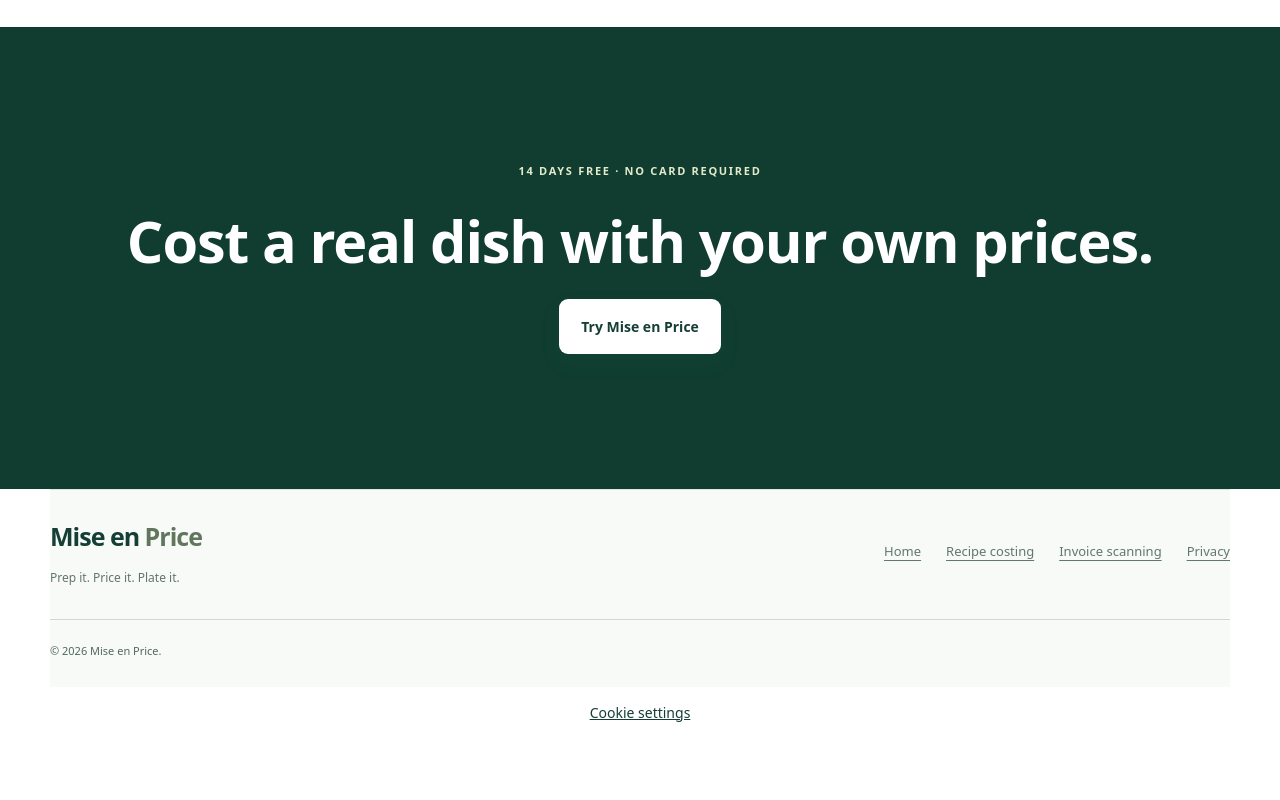
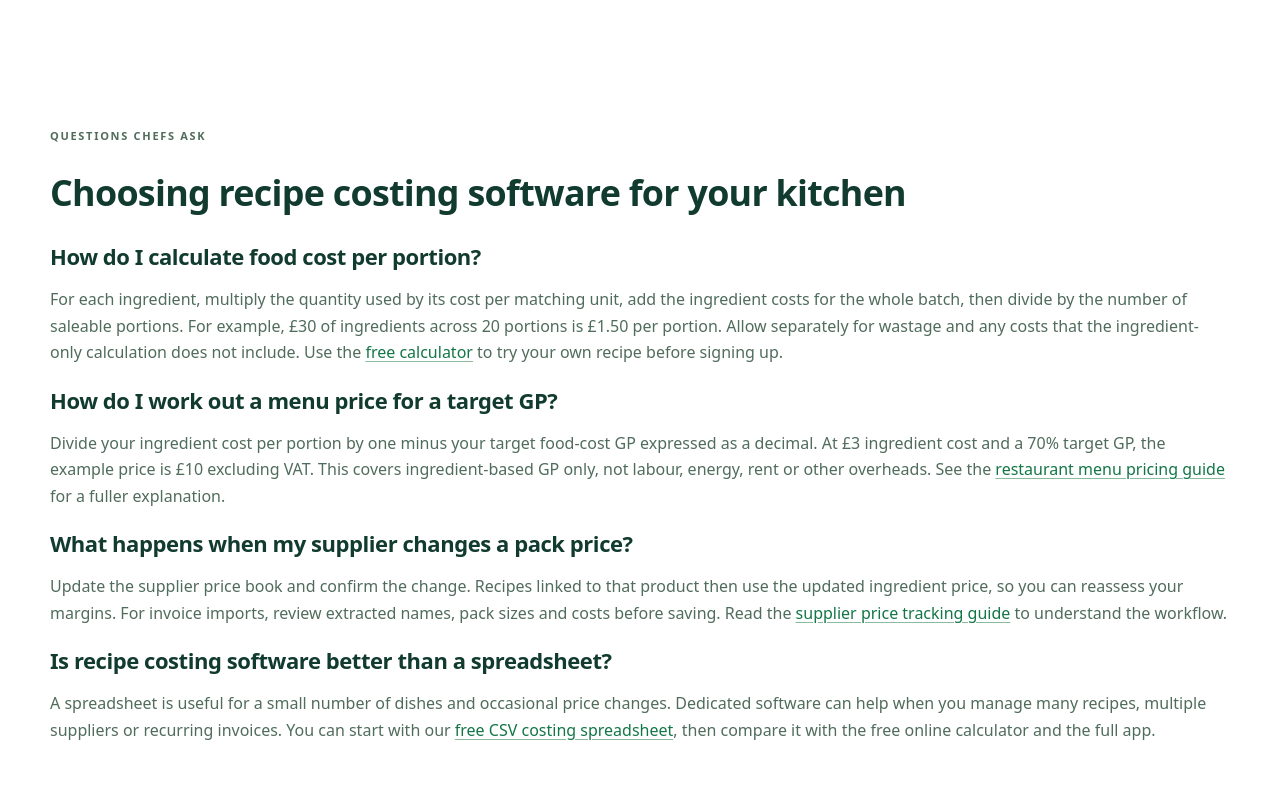
Before and after one commit to chef-chris-griggs/Menu-margin, a website: page marketing/recipe-costing-software.html in a window 1280 px wide. Shown: the part 2160-2960 px from the top of the page. Before the commit the page ends 2918 px from the top, so only its background shows below. Drawn offline with Linux system fonts and the light colour scheme.

Commit message:
SEO: improve software landing page with chef-focused search answers

```diff
--- a/marketing/recipe-costing-software.html
+++ b/marketing/recipe-costing-software.html
@@ -26,6 +26,17 @@
     <section class="hero wrap"><div class="hero-copy"><p class="eyebrow">Mise en Price · Kitchen costing software</p><h1>Recipe costing software for working chefs</h1><p class="lead">Know the ingredient cost of every dish before it reaches your menu.</p><p class="intro">Made for independent restaurants, caterers and busy professional kitchens.</p><a class="button" href="https://menu-margin.pages.dev/">Start your 14-day free trial</a> <a href="./#try-recipe" class="premium-calculator-link">Try free recipe calculator →</a><p class="small">No card required. After the trial, choose whether to subscribe for £9.99/month. No automatic charge.</p></div><div class="hero-visual"><aside class="premium-visual" aria-label="Mise en Price product screenshot"><div class="premium-visual-head"><span class="premium-visual-dot" aria-hidden="true"></span>Mise en Price <small>REAL APP SCREEN</small></div><img src="./screenshots/recipe-costing.webp" alt="Genuine Mise en Price app screenshot showing recipe costing controls" width="420" height="550" loading="lazy"><p class="premium-visual-caption">Recipe costing, without spreadsheets · Actual application screen</p></aside></div></section>
     <section class="section wrap workflow"><div class="section-heading"><p class="eyebrow">How it helps</p><h2>Built for the way kitchens work.</h2></div><ol class="steps"><li><span class="step-no">01</span><div><h3>Calculate food cost per portion</h3><p>Add ingredients, quantities and yield to see the cost of each portion. Set a selling price excluding VAT to review your food-cost gross profit.</p></div></li><li><span class="step-no">02</span><div><h3>Keep supplier prices in one place</h3><p>Save pack sizes, prices and suppliers in a price book, then link ingredients to your recipes.</p></div></li><li><span class="step-no">03</span><div><h3>Review GP when costs change</h3><p>When you confirm updated supplier prices, linked recipes use those prices so you can review your margins.</p></div></li><li><span class="step-no">04</span><div><h3>Save and export recipes</h3><p>Keep your recipes in your account, print costings and export CSVs for your kitchen records.</p></div></li></ol><p class="small">GP is based on ingredient cost and a selling price excluding VAT; labour, overheads and waste are not included.</p></section>
     <section class="section wrap" aria-labelledby="recipe-practical-example"><div class="section-heading"><p class="eyebrow">A practical costing check</p><h2 id="recipe-practical-example">What does each portion really cost?</h2></div><p>Start with a recipe you already make. For every ingredient, record the quantity used and the price of the purchased pack in matching units. Add those ingredient costs to calculate your batch total, then divide by the number of saleable portions. Check that your yield is realistic: a twenty-portion batch only costs what you expect if it actually serves twenty portions.</p><p>For example, a soup batch with £18 in ingredient costs and ten portions has an ingredient cost of £1.80 per portion. At a £6 selling price excluding VAT, that is £4.20 ingredient-based gross profit per portion, or 70% food GP. It is not net profit: staffing, utilities, overheads and waste still matter.</p><p>Use our <a href="/free-recipe-costing-calculator">free recipe costing calculator</a> with your own quantities, or read the <a href="/food-gp-calculator">food GP calculation guide</a> to understand the formula. For a broader pricing decision, see our <a href="/restaurant-menu-pricing-guide">UK menu pricing guide</a>.</p></section>
+    <section class="section wrap" id="software-faq" aria-labelledby="software-faq-heading">
+      <div class="section-heading"><p class="eyebrow">Questions chefs ask</p><h2 id="software-faq-heading">Choosing recipe costing software for your kitchen</h2></div>
+      <h3>How do I calculate food cost per portion?</h3>
+      <p>For each ingredient, multiply the quantity used by its cost per matching unit, add the ingredient costs for the whole batch, then divide by the number of saleable portions. For example, £30 of ingredients across 20 portions is £1.50 per portion. Allow separately for wastage and any costs that the ingredient-only calculation does not include. Use the <a href="/free-recipe-costing-calculator">free calculator</a> to try your own recipe before signing up.</p>
+      <h3>How do I work out a menu price for a target GP?</h3>
+      <p>Divide your ingredient cost per portion by one minus your target food-cost GP expressed as a decimal. At £3 ingredient cost and a 70% target GP, the example price is £10 excluding VAT. This covers ingredient-based GP only, not labour, energy, rent or other overheads. See the <a href="/restaurant-menu-pricing-guide">restaurant menu pricing guide</a> for a fuller explanation.</p>
+      <h3>What happens when my supplier changes a pack price?</h3>
+      <p>Update the supplier price book and confirm the change. Recipes linked to that product then use the updated ingredient price, so you can reassess your margins. For invoice imports, review extracted names, pack sizes and costs before saving. Read the <a href="/restaurant-supplier-price-tracking">supplier price tracking guide</a> to understand the workflow.</p>
+      <h3>Is recipe costing software better than a spreadsheet?</h3>
+      <p>A spreadsheet is useful for a small number of dishes and occasional price changes. Dedicated software can help when you manage many recipes, multiple suppliers or recurring invoices. You can start with our <a href="/recipe-costing-spreadsheet-template">free CSV costing spreadsheet</a>, then compare it with the free online calculator and the full app.</p>
+    </section>
     <section class="closing"><div class="wrap"><p class="eyebrow">14 days free · No card required</p><h2>Cost a real dish with your own prices.</h2><a class="button light" href="https://menu-margin.pages.dev/">Try Mise en Price</a></div></section>
   </main>
   <footer class="wrap footer"><div><a class="brand" href="./">Mise en <span>Price</span></a><p>Prep it. Price it. Plate it.</p></div><nav aria-label="Footer"><a href="./">Home</a><a href="./recipe-costing-software">Recipe costing</a><a href="./invoice-scanning-for-chefs">Invoice scanning</a><a href="/website-privacy">Privacy</a></nav><p class="copyright">© 2026 Mise en Price.</p></footer>
```
